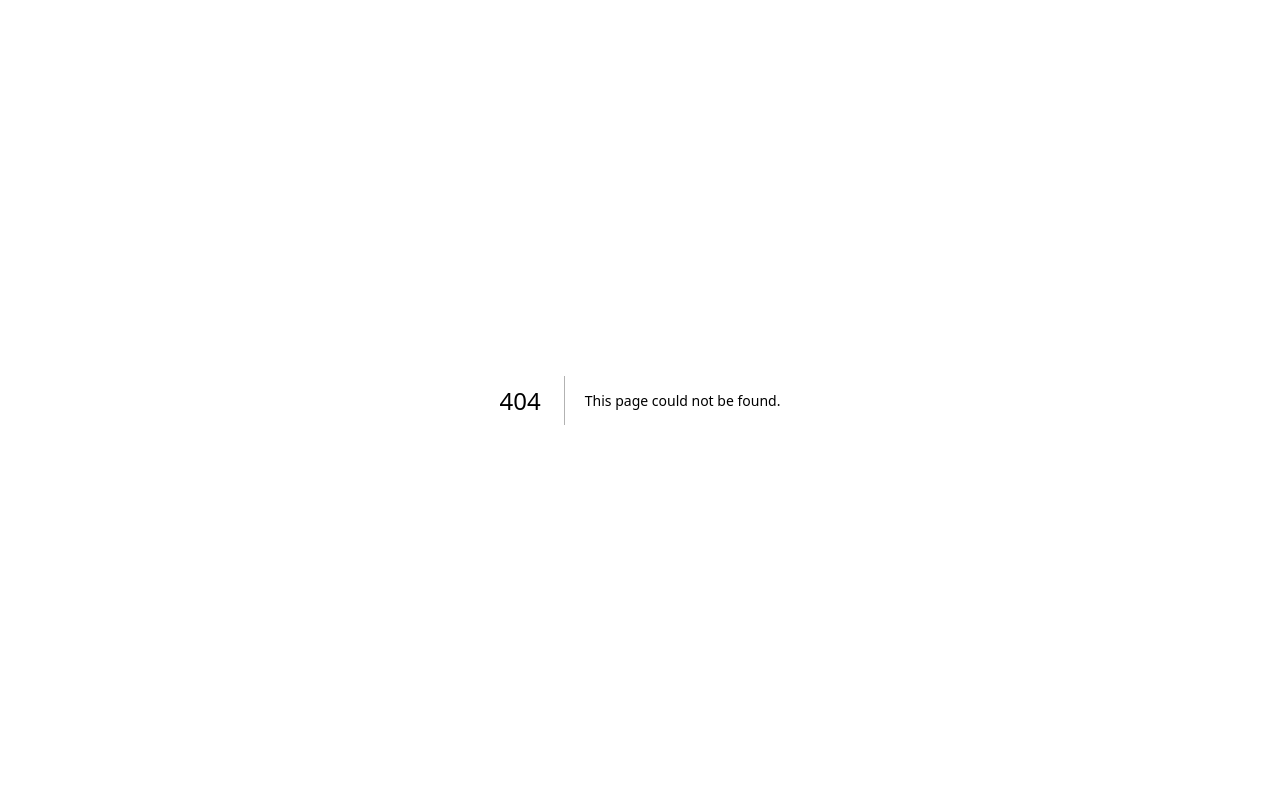
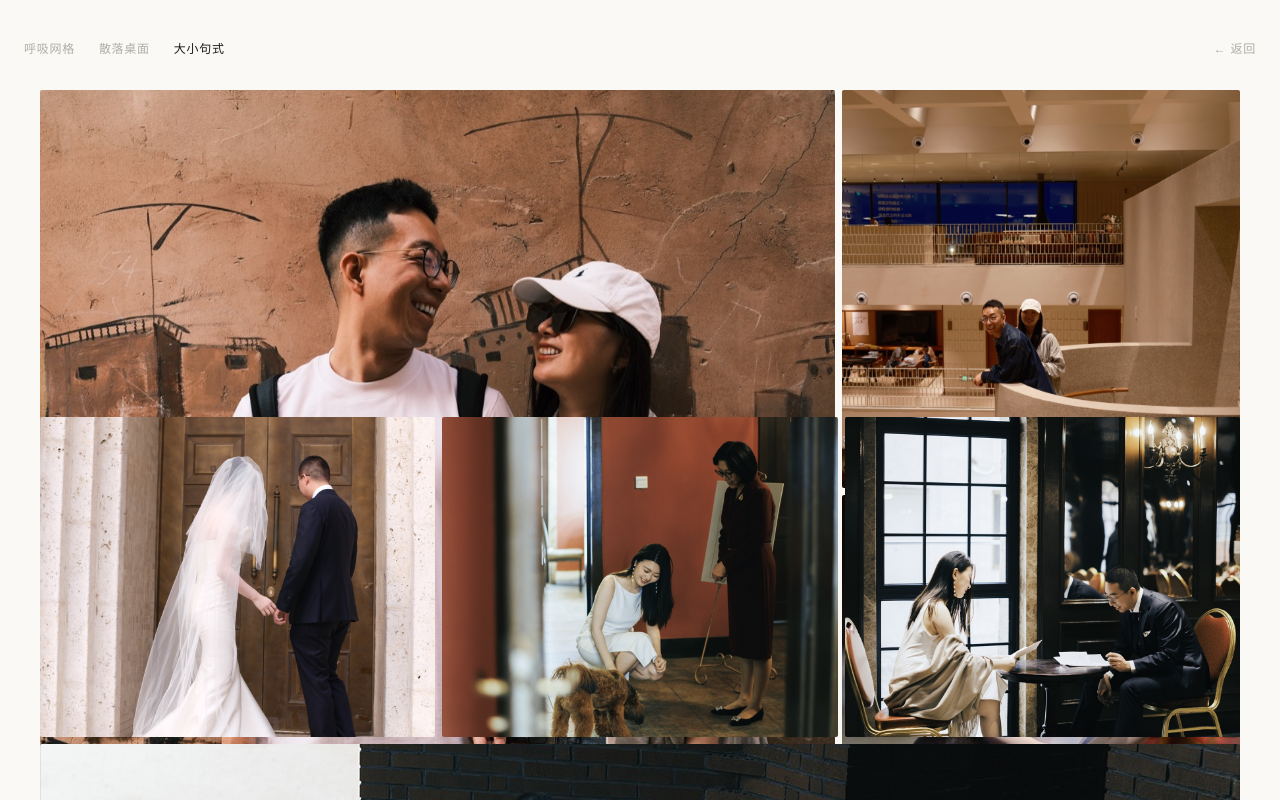
Before and after one commit to anxingjian/our-orbit, a Next.js app: page /demo/sentence in a window 1280 px wide. Before the commit this address had no page. Shown: the top 800 px of the page. Built offline with nearby package versions, Linux system fonts and the light colour scheme.

Commit message:
feat: 大小句式布局 /demo/sentence — Pattern A/B/C/D 循环排列

```diff
--- a/src/app/demo/breathing/page.tsx
+++ b/src/app/demo/breathing/page.tsx
@@ -69,6 +69,7 @@ export default function BreathingLayout() {
       }}>
         <a href="/demo/breathing" style={{ color: 'var(--color-text)', fontWeight: 500, textDecoration: 'none' }}>呼吸网格</a>
         <a href="/demo/scattered" style={{ textDecoration: 'none', color: 'inherit' }}>散落桌面</a>
+        <a href="/demo/sentence" style={{ textDecoration: 'none', color: 'inherit' }}>大小句式</a>
         <a href="/" style={{ textDecoration: 'none', color: 'inherit', marginLeft: 'auto' }}>← 返回</a>
       </div>
 
--- a/src/app/demo/scattered/page.tsx
+++ b/src/app/demo/scattered/page.tsx
@@ -113,6 +113,7 @@ export default function ScatteredLayout() {
       }}>
         <a href="/demo/breathing" style={{ textDecoration: 'none', color: 'inherit' }}>呼吸网格</a>
         <a href="/demo/scattered" style={{ color: '#1c1a17', fontWeight: 500, textDecoration: 'none' }}>散落桌面</a>
+        <a href="/demo/sentence" style={{ textDecoration: 'none', color: 'inherit' }}>大小句式</a>
         <a href="/" style={{ textDecoration: 'none', color: 'inherit', marginLeft: 'auto' }}>← 返回</a>
       </div>
 
--- /dev/null
+++ b/src/app/demo/sentence/page.tsx
@@ -0,0 +1,210 @@
+'use client';
+
+import { useMemo, useState } from 'react';
+import photosData from '@/data/photos.json';
+import type { Photo } from '@/components/PhotoList';
+import PhotoDetail from '@/components/PhotoDetail';
+
+// Pattern types
+type PatternType = 'A' | 'B' | 'C' | 'D';
+
+interface PatternGroup {
+  pattern: PatternType;
+  photos: Photo[];
+}
+
+const PATTERN_SEQUENCE: PatternType[] = ['A', 'B', 'C', 'D'];
+
+// Pattern A: 1 large(2fr) + 2 small(1fr+1fr) — 3 photos
+// Pattern B: 3 equal — 3 photos
+// Pattern C: 1 full width — 1 photo
+// Pattern D: 2 small(1fr+1fr) + 1 large(2fr) — 3 photos
+function patternSize(p: PatternType): number {
+  return p === 'C' ? 1 : 3;
+}
+
+export default function SentenceLayout() {
+  const [activePhoto, setActivePhoto] = useState<Photo | null>(null);
+
+  const { groups, flatPhotos } = useMemo(() => {
+    const sorted = [...(photosData as Photo[])].sort(
+      (a, b) => new Date(b.date).getTime() - new Date(a.date).getTime()
+    );
+
+    const groups: PatternGroup[] = [];
+    let photoIndex = 0;
+    let patternIndex = 0;
+
+    while (photoIndex < sorted.length) {
+      const pattern = PATTERN_SEQUENCE[patternIndex % PATTERN_SEQUENCE.length];
+      const size = patternSize(pattern);
+      const chunk = sorted.slice(photoIndex, photoIndex + size);
+      if (chunk.length === 0) break;
+      groups.push({ pattern, photos: chunk });
+      photoIndex += chunk.length;
+      patternIndex++;
+    }
+
+    return { groups, flatPhotos: sorted };
+  }, []);
+
+  const activeIndex = activePhoto ? flatPhotos.indexOf(activePhoto) : null;
+
+  return (
+    <div style={{ background: '#faf9f6', minHeight: '100vh', padding: '40px 24px' }}>
+      {/* 顶部导航 */}
+      <div style={{
+        display: 'flex', gap: '24px', marginBottom: '32px',
+        fontFamily: 'var(--font-body)', fontSize: '12px',
+        letterSpacing: '0.06em', color: 'var(--color-text-muted)',
+      }}>
+        <a href="/demo/breathing" style={{ textDecoration: 'none', color: 'inherit' }}>呼吸网格</a>
+        <a href="/demo/scattered" style={{ textDecoration: 'none', color: 'inherit' }}>散落桌面</a>
+        <a href="/demo/sentence" style={{ color: 'var(--color-text)', fontWeight: 500, textDecoration: 'none' }}>大小句式</a>
+        <a href="/" style={{ textDecoration: 'none', color: 'inherit', marginLeft: 'auto' }}>← 返回</a>
+      </div>
+
+      {/* Sentence layout */}
+      <div style={{ maxWidth: '1200px', margin: '0 auto', display: 'flex', flexDirection: 'column', gap: '7px' }}>
+        {groups.map((group, gi) => (
+          <PatternRow
+            key={gi}
+            group={group}
+            onSelect={setActivePhoto}
+          />
+        ))}
+      </div>
+
+      <PhotoDetail
+        photo={activePhoto}
+        onClose={() => setActivePhoto(null)}
+        onPrev={() => {
+          if (activeIndex !== null && activeIndex > 0) {
+            setActivePhoto(flatPhotos[activeIndex - 1]);
+          }
+        }}
+        onNext={() => {
+          if (activeIndex !== null && activeIndex < flatPhotos.length - 1) {
+            setActivePhoto(flatPhotos[activeIndex + 1]);
+          }
+        }}
+        hasPrev={activeIndex !== null && activeIndex > 0}
+        hasNext={activeIndex !== null && activeIndex < flatPhotos.length - 1}
+      />
+    </div>
+  );
+}
+
+function PatternRow({
+  group,
+  onSelect,
+}: {
+  group: PatternGroup;
+  onSelect: (photo: Photo) => void;
+}) {
+  const { pattern, photos } = group;
+  const GAP = 7;
+
+  if (pattern === 'C') {
+    // Full width — single photo
+    const photo = photos[0];
+    return (
+      <PhotoCell
+        photo={photo}
+        aspectRatio="16/5"
+        onSelect={onSelect}
+      />
+    );
+  }
+
+  // Grid rows: A, B, D
+  let gridTemplateColumns: string;
+  if (pattern === 'A') {
+    // 1 large(2fr) + 2 small(1fr+1fr) right column stacked
+    // left: 2fr, right: 1fr split into two rows
+    gridTemplateColumns = '2fr 1fr';
+  } else if (pattern === 'B') {
+    gridTemplateColumns = '1fr 1fr 1fr';
+  } else {
+    // D: 2 small + 1 large
+    gridTemplateColumns = '1fr 2fr';
+  }
+
+  return (
+    <div style={{
+      display: 'grid',
+      gridTemplateColumns,
+      gap: `${GAP}px`,
+      height: '320px',
+    }}>
+      {pattern === 'A' && photos.length >= 3 ? (
+        <>
+          {/* Left: large */}
+          <PhotoCell photo={photos[0]} style={{ height: '100%' }} onSelect={onSelect} />
+          {/* Right: two small stacked */}
+          <div style={{ display: 'flex', flexDirection: 'column', gap: `${GAP}px`, height: '100%' }}>
+            <PhotoCell photo={photos[1]} style={{ flex: 1, minHeight: 0 }} onSelect={onSelect} />
+            <PhotoCell photo={photos[2]} style={{ flex: 1, minHeight: 0 }} onSelect={onSelect} />
+          </div>
+        </>
+      ) : pattern === 'D' && photos.length >= 3 ? (
+        <>
+          {/* Left: two small stacked */}
+          <div style={{ display: 'flex', flexDirection: 'column', gap: `${GAP}px`, height: '100%' }}>
+            <PhotoCell photo={photos[0]} style={{ flex: 1, minHeight: 0 }} onSelect={onSelect} />
+            <PhotoCell photo={photos[1]} style={{ flex: 1, minHeight: 0 }} onSelect={onSelect} />
+          </div>
+          {/* Right: large */}
+          <PhotoCell photo={photos[2]} style={{ height: '100%' }} onSelect={onSelect} />
+        </>
+      ) : (
+        // Pattern B or partial patterns
+        photos.map((photo) => (
+          <PhotoCell key={photo.src} photo={photo} onSelect={onSelect} />
+        ))
+      )}
+    </div>
+  );
+}
+
+function PhotoCell({
+  photo,
+  style,
+  aspectRatio,
+  onSelect,
+}: {
+  photo: Photo;
+  style?: React.CSSProperties;
+  aspectRatio?: string;
+  onSelect: (photo: Photo) => void;
+}) {
+  return (
+    <div
+      onClick={() => onSelect(photo)}
+      style={{
+        overflow: 'hidden',
+        borderRadius: '2px',
+        background: '#f0ece8',
+        cursor: 'pointer',
+        ...(aspectRatio ? { aspectRatio } : {}),
+        ...style,
+      }}
+    >
+      {/* eslint-disable-next-line @next/next/no-img-element */}
+      <img
+        src={photo.src}
+        alt={photo.title || ''}
+        loading="lazy"
+        style={{
+          width: '100%',
+          height: '100%',
+          objectFit: 'cover',
+          display: 'block',
+          transition: 'transform 0.5s cubic-bezier(0.16,1,0.3,1)',
+        }}
+        onMouseEnter={e => (e.currentTarget.style.transform = 'scale(1.04)')}
+        onMouseLeave={e => (e.currentTarget.style.transform = 'scale(1)')}
+      />
+    </div>
+  );
+}
```
